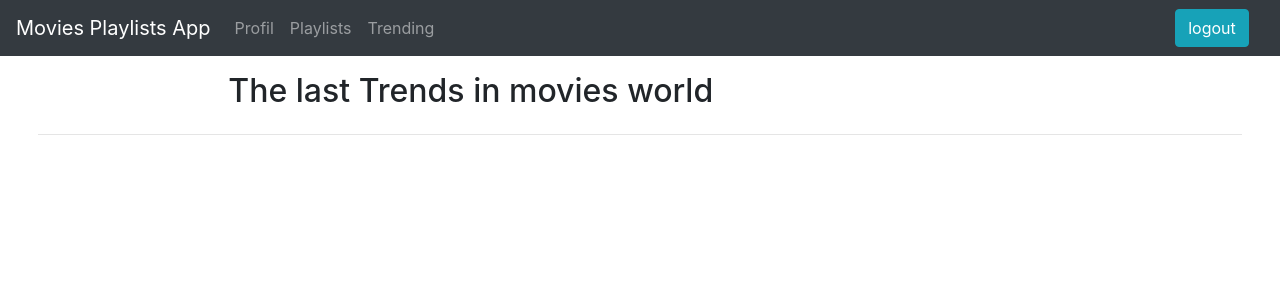
After one commit to Abderrahman-byte/movies-playlist-app, a Django app: page /trending/ in a window 1280 px wide. The commit adds this page. Shown: the top 300 px of the page. Run offline with Django 3.2, Linux system fonts and the light colour scheme; the visitor is signed in with stand-in values (Sample User, id 1); some libraries are stand-ins or nearby versions.

Commit message:
setup trending view

```diff
--- a/main/templates/main/navbar-auth.html
+++ b/main/templates/main/navbar-auth.html
@@ -1,8 +1,6 @@
 <nav class="navbar navbar-expand-lg navbar-dark bg-dark">
     <a class="navbar-brand" href="{% url 'home' %}">Movies Playlists App</a>
-    <button class="navbar-toggler" type="button" data-toggle="collapse" data-target="#navbarNavDropdown" aria-controls="navbarNavDropdown" aria-expanded="false" aria-label="Toggle navigation">
-      <span class="navbar-toggler-icon"></span>
-    </button>
+
     <div class="collapse navbar-collapse" id="navbarNavDropdown">
         <ul class="navbar-nav">
             <li class="nav-item">
@@ -12,12 +10,16 @@
               <a class="nav-link" href="#">Playlists</a>
             </li>
             <li class="nav-item">
-              <a class="nav-link" href="#">Trending</a>
+              <a class="nav-link" href="{% url 'trending' %}">Trending</a>
             </li>
         </ul>
     </div>
 
-    <div class="col-md-1">
+    <div class="col-lg-1 col-md-2 col-3">
         <a href="{% url 'logout' %}" class="btn btn-block btn-info">logout</a>
     </div>
+
+    <button class="navbar-toggler" type="button" data-toggle="collapse" data-target="#navbarNavDropdown" aria-controls="navbarNavDropdown" aria-expanded="false" aria-label="Toggle navigation">
+      <span class="navbar-toggler-icon"></span>
+    </button>
 </nav>
--- a/main/templates/main/navbar.html
+++ b/main/templates/main/navbar.html
@@ -6,10 +6,10 @@
     <div class="collapse navbar-collapse" id="navbarNavDropdown">
     </div>
 
-    <div class="col-md-1">
+    <div class="col-lg-1 col-md-2 col-3">
         <a href="{% url 'login' %}" class="btn btn-block btn-outline-info">Login</a>
     </div>
-    <div class="col-md-1">
+    <div class="col-lg-1 col-md-2 col-3">
         <a href="{% url 'register' %}" class="btn btn-block btn-outline-info">Register</a>
     </div>
 </nav>
--- /dev/null
+++ b/main/templates/main/trending.html
@@ -0,0 +1,12 @@
+{% extends 'main/generic.html' %}
+
+
+{% block content %}
+{% load static %}
+<div class="row my-3">
+    <h2 class="col offset-2">The last Trends in movies world</h2>
+    <hr class="col-11"/>
+</div>
+
+<script src="{% static 'js/trending.js' %} "></script>
+{% endblock %}
--- a/main/urls.py
+++ b/main/urls.py
@@ -6,5 +6,7 @@ urlpatterns = [
     path('', views.index, name='home'),
     path('login/', views.LoginView.as_view(), name='login'),
     path('register/', views.RegiterView.as_view(), name='register'),
-    path('logout/', views.logoutView, name='logout')
+    path('logout/', views.logoutView, name='logout'),
+
+    path('trending/', views.TrendingView, name='trending')
 ]
--- a/main/views.py
+++ b/main/views.py
@@ -65,3 +65,7 @@ class RegiterView(View) :
 def logoutView(request) :
     logout(request)
     return redirect(reverse('home'))
+
+# Trending VIEW FUNCTION BASE
+def TrendingView(request) :
+    return render(request, 'main/trending.html')
```
Also changed, not shown: api/views.py (line endings or trailing spaces).
